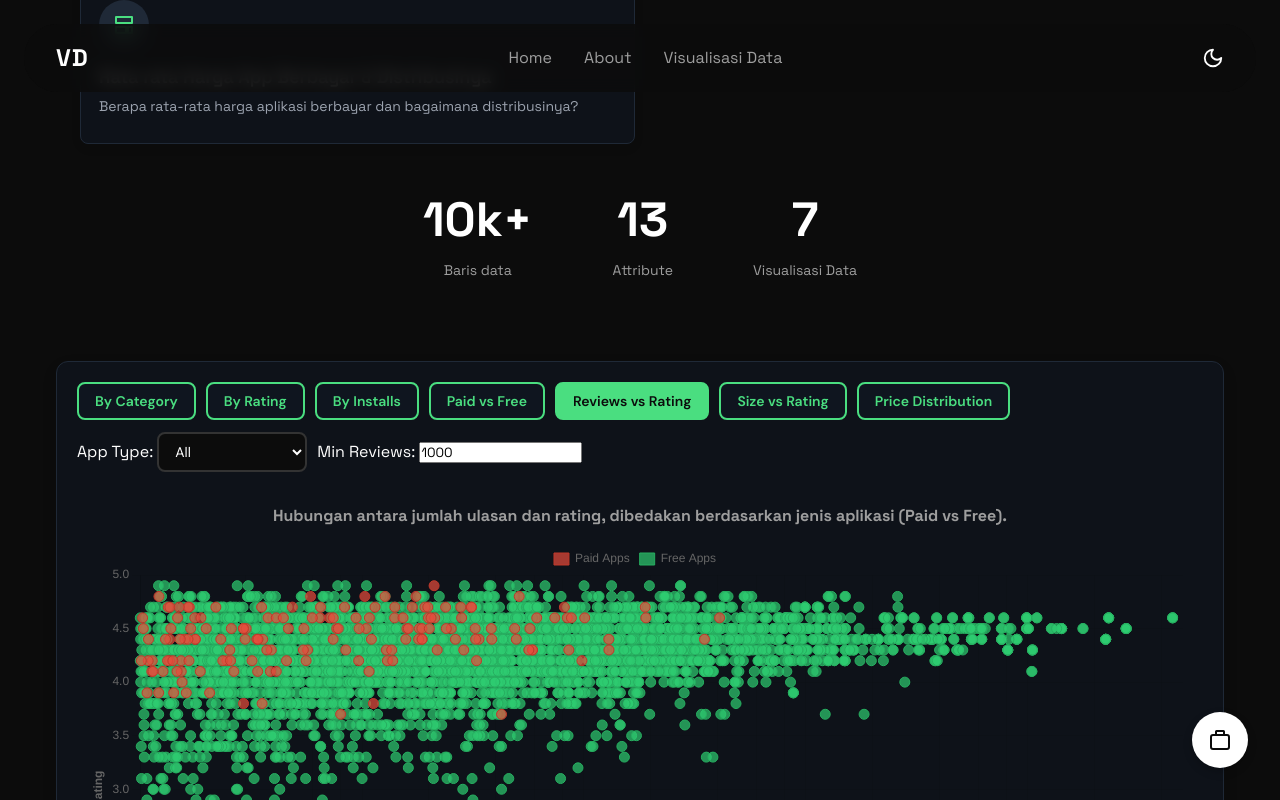
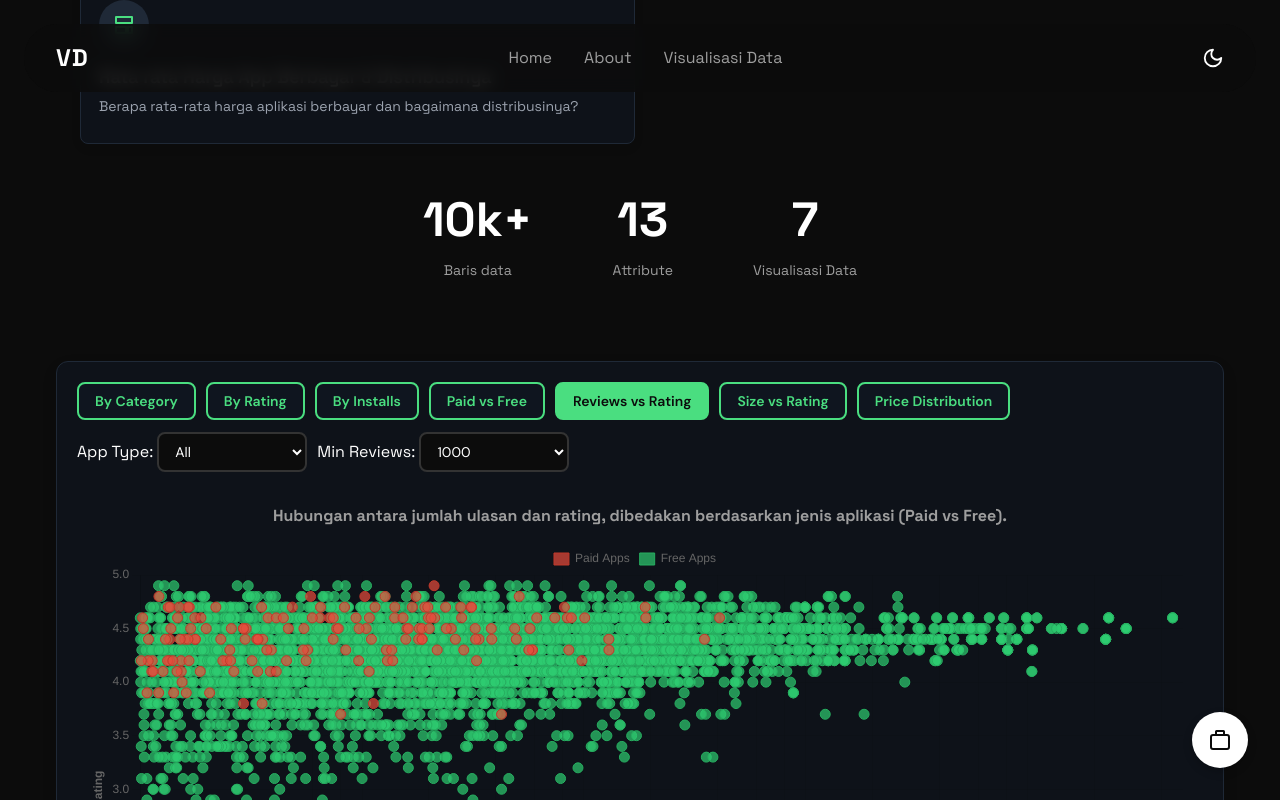
Before and after one commit to mhRekyy/VisualisasiData, a plain HTML site: page index.html in a window 1280 px wide. Both pictures are taken after a click on the button "Reviews vs Rating". Shown: the part 1674-2474 px from the top of the page. Drawn offline with nearby package versions, Linux system fonts and the light colour scheme.

Commit message:
updatevisualisasi

```diff
--- a/index.html
+++ b/index.html
@@ -272,9 +272,18 @@
 
                   <!-- Minimum Reviews Filter (for Reviews vs Rating) -->
                   <div id="minReviewsFilter" style="display: none;">
-                      <label for="minReviewsInput">Min Reviews:</label>
-                      <input type="number" id="minReviewsInput" value="1000" min="0">
-                  </div>
+                    <label for="minReviewsSelect">Min Reviews:</label>
+                    <select id="minReviewsSelect">
+                        <option value="0">0</option>
+                        <option value="100">100</option>
+                        <option value="500">500</option>
+                        <option value="1000" selected>1000</option>
+                        <option value="5000">5000</option>
+                        <option value="10000">10000</option>
+                        <option value="50000">50000</option>
+                    </select>
+                </div>
+
 
                   <!-- Size Filter (for Size vs Rating) -->
                   <div id="sizeFilter" style="display: none;">
--- a/js/chart.js
+++ b/js/chart.js
@@ -107,7 +107,7 @@ function setupEventListeners() {
     document.getElementById('appTypeSelect').addEventListener('change', rerenderActiveChart);
     document.getElementById('categorySelect').addEventListener('change', rerenderActiveChart);
     document.getElementById('installRange').addEventListener('change', rerenderActiveChart);
-    document.getElementById('minReviewsInput').addEventListener('input', rerenderActiveChart);
+    document.getElementById('minReviewsSelect').addEventListener('change', rerenderActiveChart);
     document.getElementById('sizeRangeSelect').addEventListener('change', rerenderActiveChart);
     document.getElementById('priceRangeSelect').addEventListener('change', rerenderActiveChart);
 }
@@ -265,7 +265,7 @@ function getFilterValues() {
         appType: document.getElementById('appTypeSelect').value,
         category: document.getElementById('categorySelect').value,
         downloadMin: parseInt(document.getElementById('installRange').value),
-        minReviews: parseInt(document.getElementById('minReviewsInput').value),
+        minReviews: parseInt(document.getElementById('minReviewsSelect').value),
         sizeRange: document.getElementById('sizeRangeSelect').value,
         priceRange: document.getElementById('priceRangeSelect').value
     };
```
